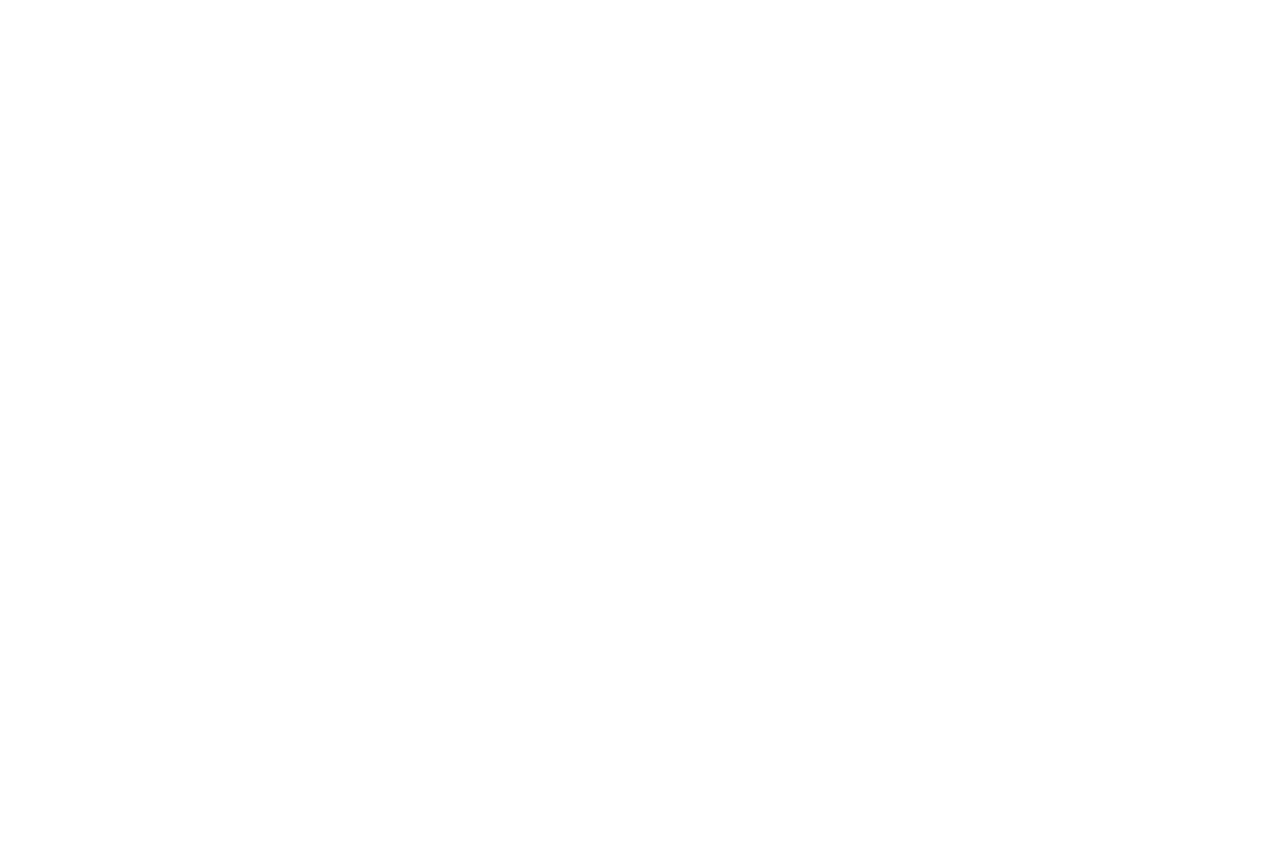
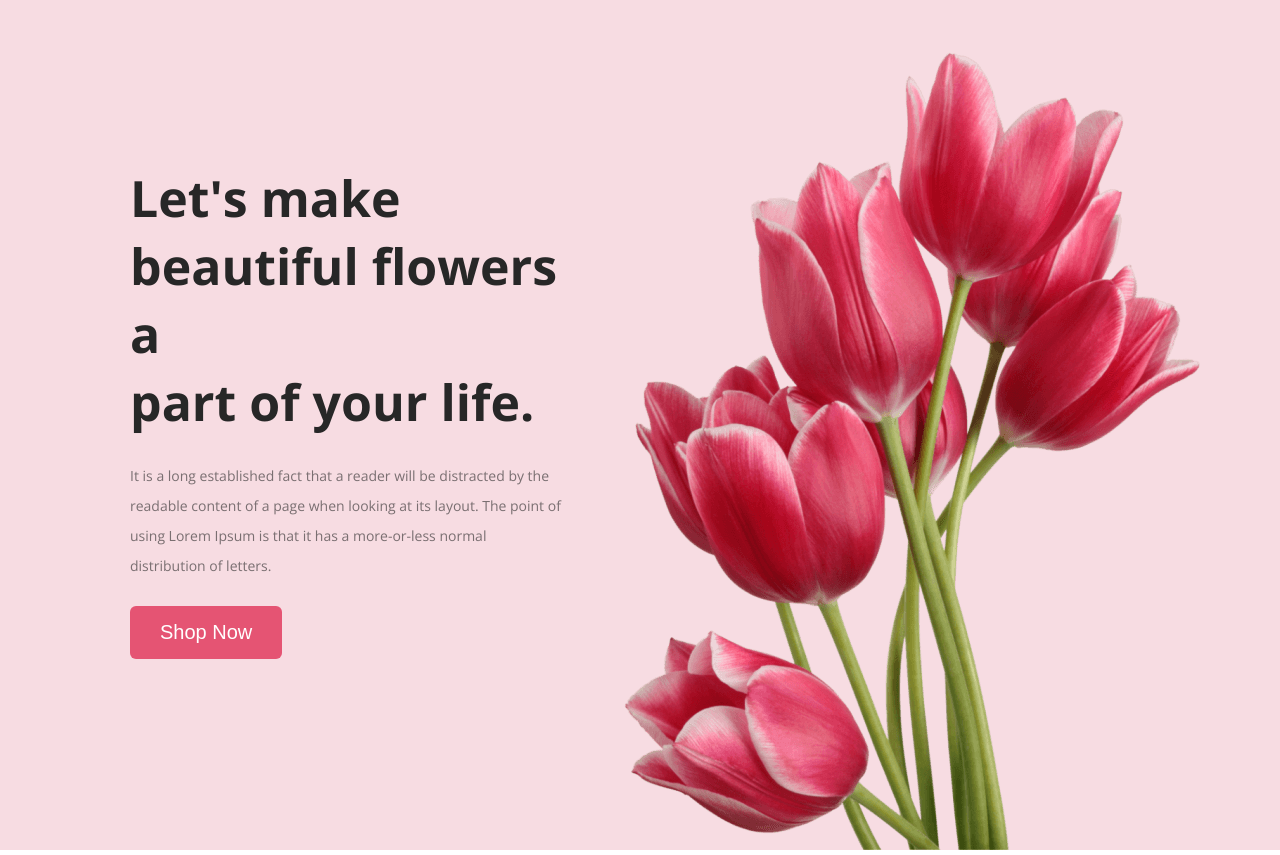
Before and after one commit to shodorsonnath/flower-shop-assignment1, a plain HTML site: page index.html in a window 1280 px wide. Before the commit the page ends 800 px from the top, so only its background shows below. Drawn offline with nearby package versions, Linux system fonts and the light colour scheme.

Commit message:
header section complete

```diff
--- a/index.html
+++ b/index.html
@@ -1,16 +1,40 @@
 <!DOCTYPE html>
 <html lang="en">
+
 <head>
     <meta charset="UTF-8">
     <meta name="viewport" content="width=device-width, initial-scale=1.0">
     <title>Flower Shop</title>
+    <link rel="preconnect" href="https://fonts.googleapis.com">
+    <link rel="preconnect" href="https://fonts.gstatic.com" crossorigin>
+    <link href="https://fonts.googleapis.com/css2?family=Lato:wght@300;400;700&family=Lobster&family=Open+Sans:wght@400;700;800&display=swap" rel="stylesheet">
+
     <link rel="stylesheet" href="style.css">
 </head>
 
 <body>
-    <header>
+    <!-- Header section design start-->
+    <header class="header">
+
+        <div class="banner">
+            <div class="banner-content">
+                <h1 class="banner-title">Let's make <br> beautiful flowers a <br> part of your life. </h1>
+                <p class="banner-description">
+                    It is a long established fact that a reader will be distracted by the readable content of a page
+                    when looking at its layout. The point of using Lorem Ipsum is that it has a more-or-less normal
+                    distribution of letters.
+                </p>
+                <button class="btn-primary">Shop Now</button>
+            </div>
+            <div class="banner-image">
+                <img src="images/pngwing 10.png" alt="flower-image">
+            </div>
+        </div>
+
 
     </header>
+    <!-- Header section design close -->
+
     <main>
 
     </main>
--- a/style.css
+++ b/style.css
@@ -0,0 +1,45 @@
+/* Share style for all common attribute */
+body {
+    font-family: 'Lato', sans-serif;
+    font-family: 'Open Sans', sans-serif;
+    margin: 0px 0px;
+}
+.btn-primary {
+    border-radius: 6px;
+    background: #E55473;
+    border: 0;
+    color: white;
+    font-size: 20px;
+    padding: 15px 30px;
+}
+/* Header section style */
+.header {
+    background-color: #f7dce2;
+    max-width: 1920px;
+    max-height: 850px;
+}
+.banner {
+    padding: 30px 30px 0px 130px;
+    display: flex;
+    gap: 30px;
+}
+.banner-content {
+    padding: 100px 0px 0px 0px;
+}
+.banner-title {
+    color: #272727;
+    font-size: 50px;
+    font-weight: 700;
+    margin-bottom: 0;
+}
+.banner-description {
+    color: rgba(39, 39, 39, 0.60);
+    font-size: 14px;
+    line-height: 30px;
+    margin-top: 25px;
+    margin-bottom: 25px;
+}
+.banner-image{
+    padding-top: 20px;
+    padding-right: 20px;
+}
```
Also changed, not shown: images/Flower 01.png (added), images/Group 57.png (added), images/Group 58.png (added), images/Group 59.png (added), images/Rectangle 4.png (added), images/Rectangle 5.png (added), images/Rectangle 6.png (added), images/Rectangle 9.png (added), images/pngwing 10.png (added), images/pngwing 5.png (added), images/pngwing 6.png (added), images/pngwing 7.png (added), images/pngwing 8.png (added).
